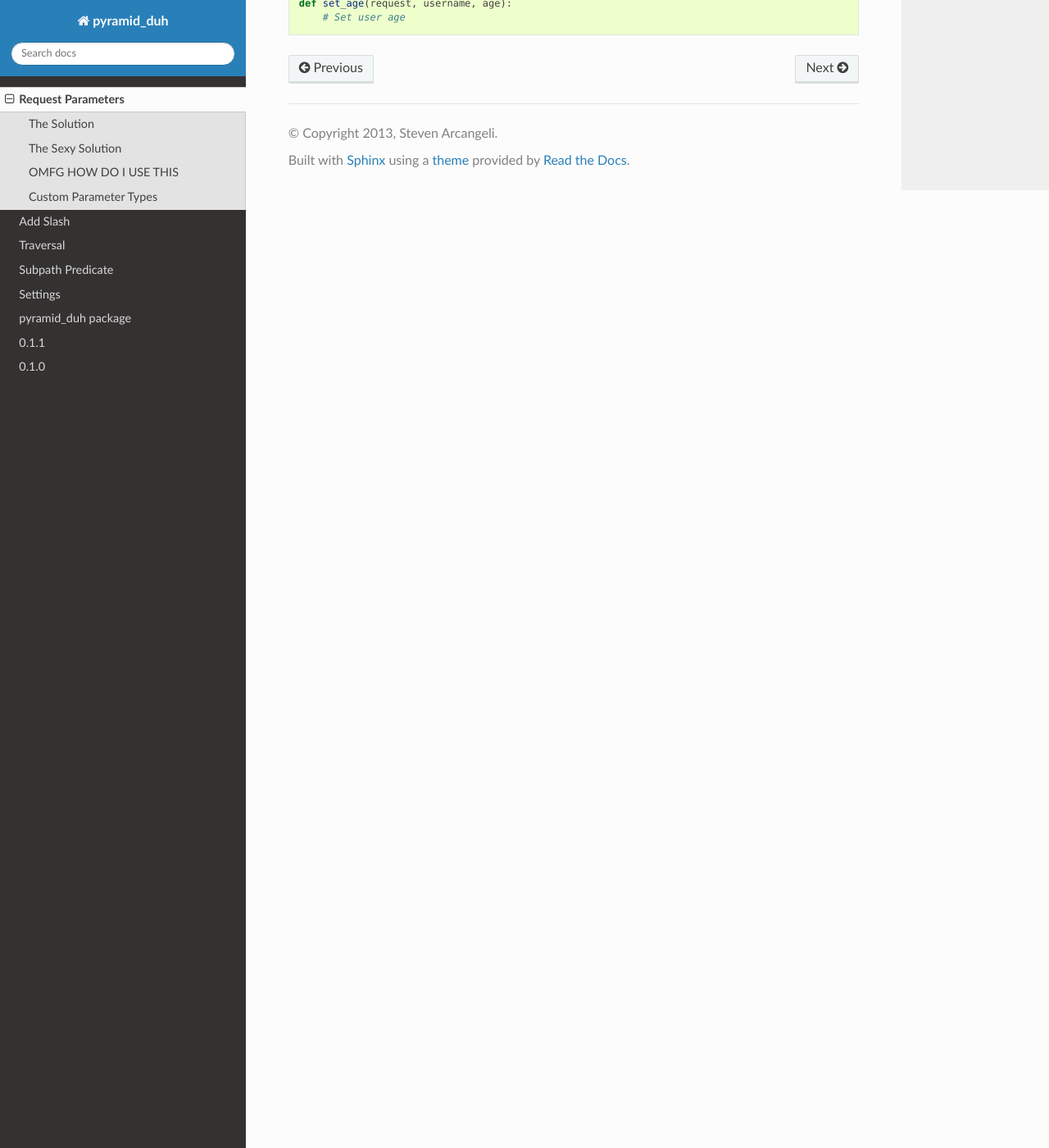
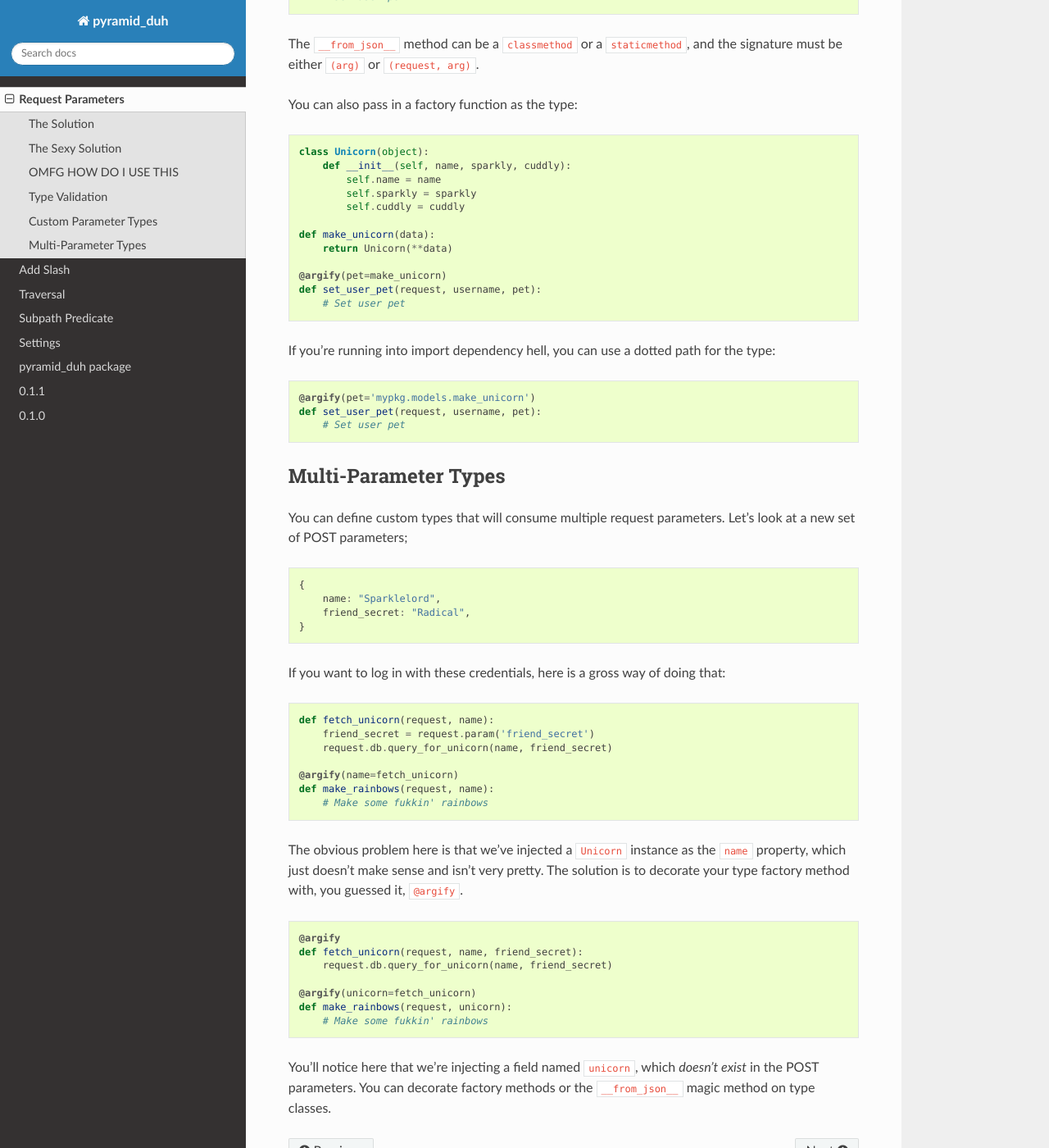
Before and after one commit to stevearc/pyramid_duh, a Sphinx documentation site: the page built from doc/topics/request_parameters.rst, in a window 1280 px wide and 1400 px high, scrolled down 4412 px. Shown: the whole window at 82% size. Built offline with Sphinx 7.4.7 and the Read the Docs theme 2.0.0, drawn with Linux system fonts in a browser that asks for light colours; some of the changed text lies outside the part shown.

Commit message:
Parameter types can consume multiple request params

```diff
--- a/CHANGES.rst
+++ b/CHANGES.rst
@@ -4,6 +4,8 @@
 * Bug fix: Name collisions with version_helper.py
 * Bug fix: Subpath glob matching always respects case
 * Feature: @argify works on view classes
+* Feature: @argify can inject types that consume multiple parameters
+* Feature: Parameter types can be a dotted path
 
 0.1.0
 -----
--- a/doc/changes.rst
+++ b/doc/changes.rst
@@ -4,6 +4,8 @@
 * Bug fix: Name collisions with version_helper.py
 * Bug fix: Subpath glob matching always respects case
 * Feature: @argify works on view classes
+* Feature: @argify can inject types that consume multiple parameters
+* Feature: Parameter types can be a dotted path
 
 0.1.0
 -----
--- a/doc/index.rst
+++ b/doc/index.rst
@@ -68,7 +68,3 @@ Indices and tables
 * :ref:`genindex`
 * :ref:`modindex`
 * :ref:`search`
-
-TODO
-----
-* User-defined types that can consume multiple parameters
--- a/doc/topics/request_parameters.rst
+++ b/doc/topics/request_parameters.rst
@@ -115,13 +115,13 @@ The Sexy Solution
     def register_user(request, username, password, birthdate, metadata=None):
         # insert into database
 
-Oh-ho-ho! Who's this pretty lady? It's ``argify`` and it's wonderful. You
+Oh-ho-ho! Who's this pretty lady? It's ``@argify`` and it's wonderful. You
 decorate your views and it pulls the request parameters out for you. If you
 need to perform type conversions, specify the type in the decorator. If some
 parameters are optional and have default values, those become keyword
 arguments.
 
-Perhaps the best part about ``argify`` is that it turns your unit tests from this:
+Perhaps the best part about ``@argify`` is that it turns your unit tests from this:
 
 .. code-block:: python
 
@@ -165,7 +165,7 @@ Or in the config file:
     pyramid.includes =
         pyramid_duh
 
-To use argify just import it. No includes necessary.
+To use ``@argify`` just import it. No includes necessary.
 
 .. code-block:: python
 
@@ -174,6 +174,20 @@ To use argify just import it. No includes necessary.
     @argify
     def my_view(request, foo, bar, baz='wibbly'):
         # do stuff
+
+Type Validation
+---------------
+``@argify`` also supports type validation. You can pass the validation method
+in with the type to the ``@argify`` decorator:
+
+.. code-block:: python
+
+    def is_natural_number(num):
+        return isinstance(num, int) and num > 0
+
+    @argify(age=(int, is_natural_number))
+    def set_age(request, username, age):
+        # Set user age
 
 Custom Parameter Types
 ----------------------
@@ -214,18 +228,74 @@ And here is the code to parse that mess:
     def set_user_pet(request, username, pet):
         # Set user pet
 
-The ``__from_json__`` method can be a classmethod or a staticmethod, and the
+The ``__from_json__`` method can be a ``classmethod`` or a ``staticmethod``, and the
 signature must be either ``(arg)`` or ``(request, arg)``.
 
 You can also pass in a factory function as the type:
 
 .. code-block:: python
 
-    def natural_number(num):
-        if num % 1 != 0 or num < 1:
-            raise HTTPBadRequest("%s is not a natural number" % num)
-        return int(num)
+    class Unicorn(object):
+        def __init__(self, name, sparkly, cuddly):
+            self.name = name
+            self.sparkly = sparkly
+            self.cuddly = cuddly
 
-    @argify(age=natural_number)
-    def set_age(request, username, age):
-        # Set user age
+    def make_unicorn(data):
+        return Unicorn(**data)
+
+    @argify(pet=make_unicorn)
+    def set_user_pet(request, username, pet):
+        # Set user pet
+
+If you're running into import dependency hell, you can use a dotted path for
+the type:
+
+.. code-block:: python
+
+    @argify(pet='mypkg.models.make_unicorn')
+    def set_user_pet(request, username, pet):
+        # Set user pet
+
+Multi-Parameter Types
+---------------------
+You can define custom types that will consume multiple request parameters.
+Let's look at a new set of POST parameters;
+
+.. code-block:: javascript
+
+    {
+        name: "Sparklelord",
+        friend_secret: "Radical",
+    }
+
+If you want to log in with these credentials, here is a gross way of doing that:
+
+.. code-block:: python
+
+    def fetch_unicorn(request, name):
+        friend_secret = request.param('friend_secret')
+        request.db.query_for_unicorn(name, friend_secret)
+
+    @argify(name=fetch_unicorn)
+    def make_rainbows(request, name):
+        # Make some fukkin' rainbows
+
+The obvious problem here is that we've injected a ``Unicorn`` instance as the
+``name`` property, which just doesn't make sense and isn't very pretty. The
+solution is to decorate your type factory method with, you guessed it,
+``@argify``.
+
+.. code-block:: python
+
+    @argify
+    def fetch_unicorn(request, name, friend_secret):
+        request.db.query_for_unicorn(name, friend_secret)
+
+    @argify(unicorn=fetch_unicorn)
+    def make_rainbows(request, unicorn):
+        # Make some fukkin' rainbows
+
+You'll notice here that we're injecting a field named ``unicorn``, which
+*doesn't exist* in the POST parameters. You can decorate factory methods or the
+``__from_json__`` magic method on type classes.
--- a/doc/topics/subpath.rst
+++ b/doc/topics/subpath.rst
@@ -80,12 +80,13 @@ behavior. Awesome.
 
 BUT NOT AWESOME ENOUGH. GIVE ME MOARRRRR
 
-Oh, let's say you want the subpaths to match ``/post/{id}`` but nothing else.
+Let's say you want the subpaths to match ``/post/{id}`` but nothing else.
 
 .. code-block:: python
 
     @view_config(context=MyCtxt, name='foobar', subpath=('post', '*'))
     def my_view(request):
+        id = request.subpath[0]
         # do things
 
 Oh, I guess that was easy too. But I want that post id. Is there a better way
@@ -104,7 +105,7 @@ Yeah, and it does PCRE as well. In case you need that.
 
 .. code-block:: python
 
-    @view_config(context=MyCtxt, name='foobar', subpath=('type/post|tweet/r', 'id/*'))
+    @view_config(context=MyCtxt, name='foobar', subpath=('type/(post|tweet)/r', 'id/*'))
     def my_view(request):
         item_type = request.named_subpaths['type']
         id = request.named_subpaths['id']
```
Also changed, not shown: 2 other files.
